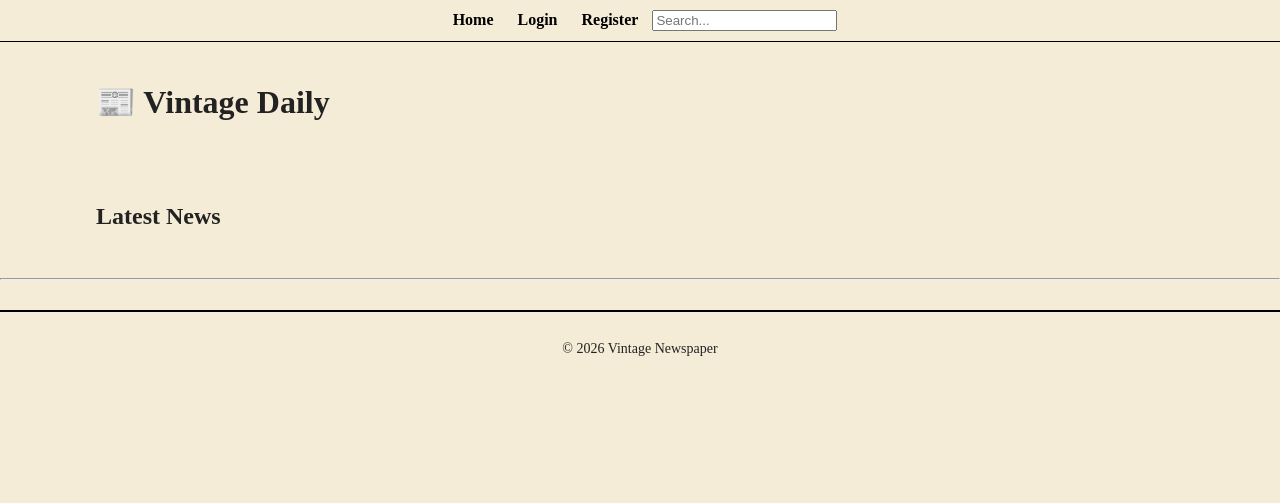
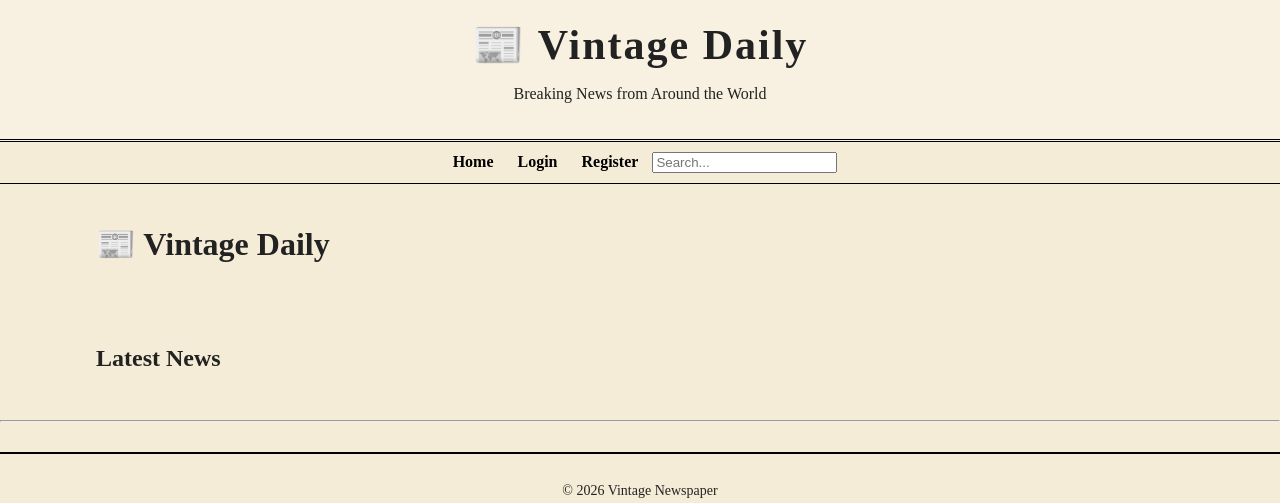
Before and after one commit to Mr-Fraz/vintage-newspaper, a PHP site: page /index.php in a window 1280 px wide. Shown: the top 503 px of the page. Run offline with PHP 8.4, Linux system fonts and the light colour scheme; data that the repository does not hold is empty.

Commit message:
Update header.php

```diff
--- a/includes/header.php
+++ b/includes/header.php
@@ -2,7 +2,11 @@
 <html>
 <head>
     <title>Vintage Newspaper</title>
-    <link rel="stylesheet" href="/assets/css/style.css">
     <link rel="stylesheet" href="/assets/css/vintage.css">
 </head>
 <body>
+
+<header>
+    <h1>📰 Vintage Daily</h1>
+    <p>Breaking News from Around the World</p>
+</header>
```
